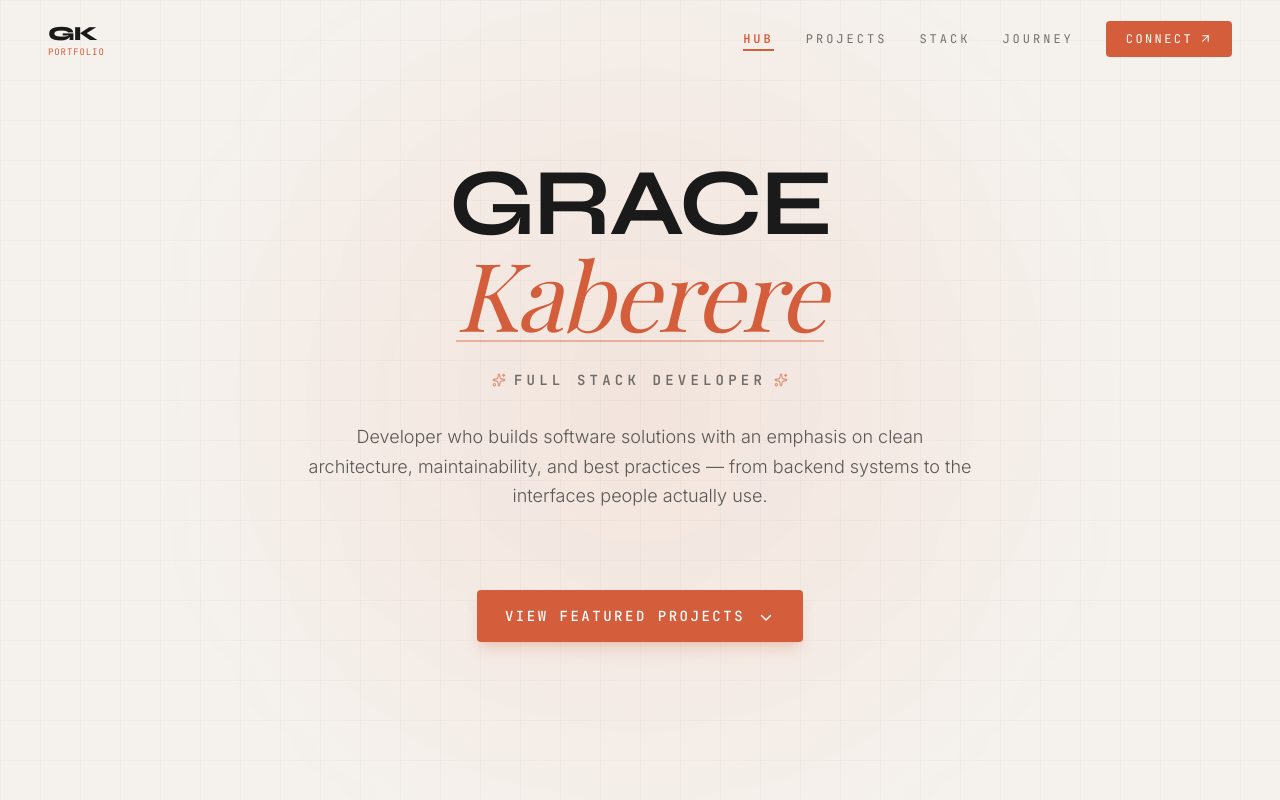
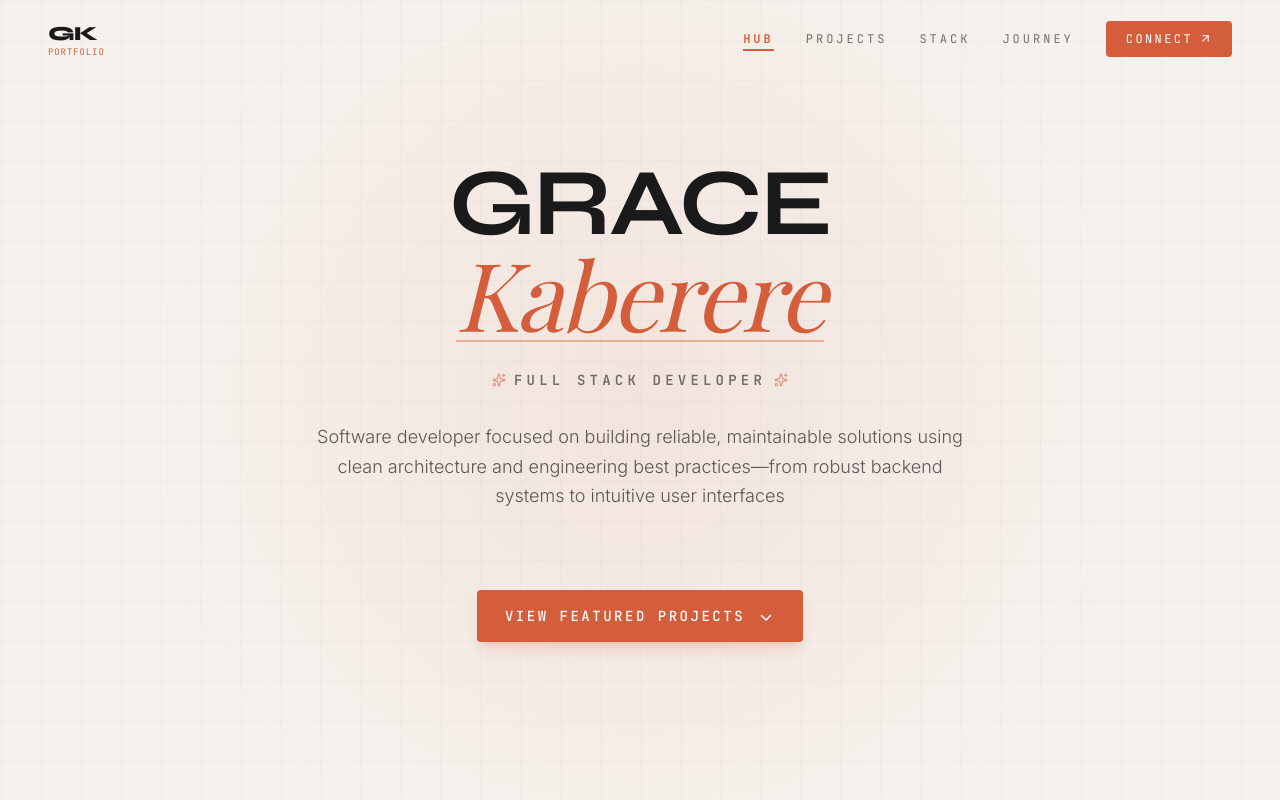
Before and after one commit to KaberereG/Portfolio, a Next.js app: page / in a window 1280 px wide. Shown: the top 800 px of the page. Built offline with nearby package versions, Linux system fonts and the light colour scheme; a web font is replaced by a local one.

Commit message:
Change the hero text

```diff
--- a/src/app/components/Hero.tsx
+++ b/src/app/components/Hero.tsx
@@ -98,7 +98,7 @@ export default function Hero() {
           variants={itemVariants}
           className="font-sans text-[#1A1A1A]/70 text-sm sm:text-base md:text-lg max-w-2xl leading-relaxed font-light"
         >
-          Developer who builds software solutions with an emphasis on clean architecture, maintainability, and best practices — from backend systems to the interfaces people actually use.
+          Software developer focused on building reliable, maintainable solutions using clean architecture and engineering best practices—from robust backend systems to intuitive user interfaces
         </motion.p>
         {/* <motion.div variants={itemVariants} className="space-y-4">
           <button
```
